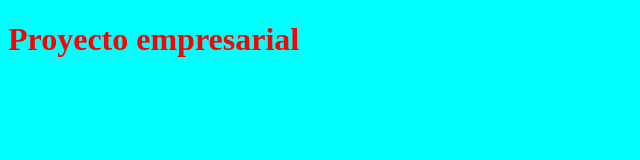
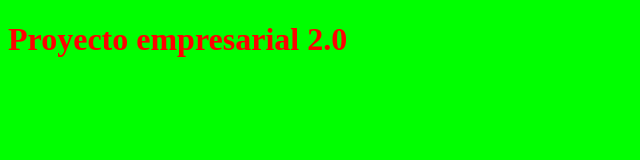
Before and after one commit to rectorretro/CursoGIT-1, a plain HTML site: page index.html in a window 1280 px wide. Shown: the whole page, without its empty margins (0-640 px from the left). Drawn offline with Linux system fonts and the light colour scheme.

Commit message:
Ultimo commit

```diff
--- a/CSS/estilos.css
+++ b/CSS/estilos.css
@@ -1,7 +1,7 @@
 @charset "utf-8";
 /* css Document*/
 body{
-	background-color:#0FF;
+	background-color:#0F0;
 	font-weight:bold;
 	color:#F00;
 }
--- a/JS/javascript.js
+++ b/JS/javascript.js
@@ -1 +1 @@
-//JavaScript Document
+//JavaScript Documento
--- a/index.html
+++ b/index.html
@@ -7,6 +7,6 @@
 </head>
 
 <body>
-<h1>Proyecto empresarial</h1>
+<h1>Proyecto empresarial 2.0</h1>
 </body>
 </html>
```
